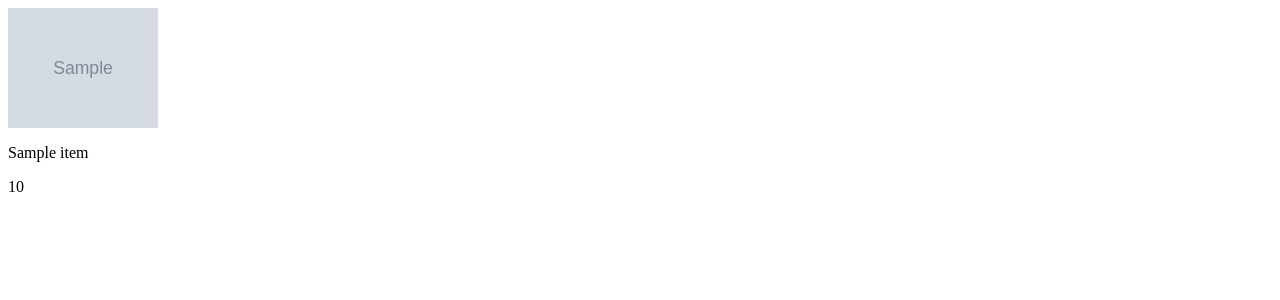
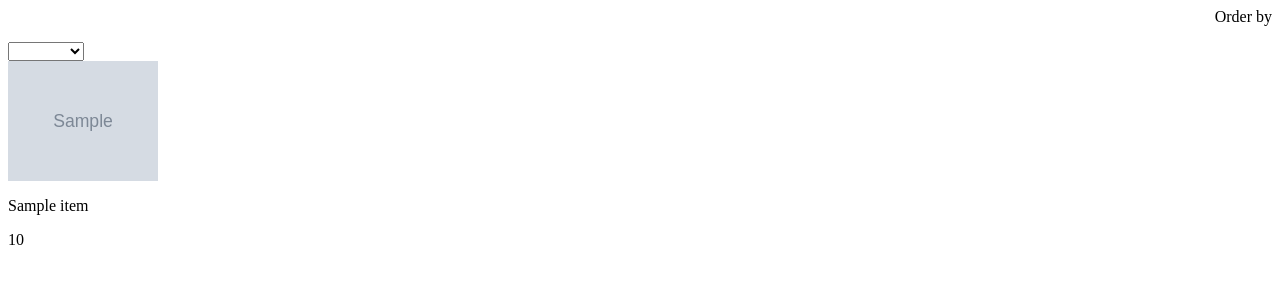
Before and after one commit to T-220-VLN2-H2/Code, a Django app: template core/templates/categories/category_page.html in a window 1280 px wide. Shown: the top 300 px of the page. Run offline with Django 4.2, Linux system fonts and the light colour scheme; data comes from the database, SQL or seed files in the repository; the template is opened without the code that fills it: most values are stand-ins (such as "Sample title", 1, 10 or a date in 2020); grey boxes marked "Sample" are stand-in pictures.

Commit message:
Added item filtering

```diff
--- a/core/services/image_service.py
+++ b/core/services/image_service.py
@@ -9,7 +9,7 @@ class ImageService:
         for idx, file in enumerate(images):
             file_name = "_".join([item.title, str(item.id), str(idx)])
             ext = file.name.split(".")[-1]
-            if ext not in ("JPG", "jpg", "JPEG", "png", "PNG"):
+            if ext not in ("JPG", "jpg", "JPEG", "png", "PNG", "jpeg"):
                 break
             file.name = f"{file_name}.{ext}"
             temp = Image(name=file_name, image=file)
--- /dev/null
+++ b/core/static/js/itemOrdering.js
@@ -0,0 +1,9 @@
+const filter = document.getElementById("orderBy");
+window.addEventListener("load", function(){
+    const selected = window.location.search.split("=")[1]
+    filter.value = selected;
+});
+
+filter.addEventListener("change", (e) => {
+    window.location.href = `?sort=${filter.value}`;
+})
--- a/core/templates/categories/category_page.html
+++ b/core/templates/categories/category_page.html
@@ -1,8 +1,22 @@
 {% extends 'base.html' %}
+{% load static %}
 {% block content %}
     <div class="row">
+        <div class="col-2">
+            <p style="text-align: right">Order by</p>
+        </div>
+        <div class="col-2">
+            <select id="orderBy">
+                <option value="price_hi">Price (hi)</option>
+                <option value="price_lo">Price (lo)</option>
+                <option value="name">Name</option>
+            </select>
+        </div>
+    </div>
+    <div class="row" id="categoryItems">
     {% for item, image in category_items %}
         {% include 'items/item_list.html' %}
     {% endfor %}
     </div>
+<script src="{% static 'js/itemOrdering.js' %}"></script>
 {% endblock %}
--- a/core/templates/items/item_list.html
+++ b/core/templates/items/item_list.html
@@ -1,9 +1,9 @@
 {% load static %}
 <div class="col">
-    <a href="/items/{{item.id}}">
+    <a href="/items/{{item.id}}" class="itemLink">
         {% with image.all|first as image %}
-        <img src="{% static 'media' %}/{{image.image}}" style="width:150px; height:120px;">
+        <img src="{% static 'media' %}/{{image.image}}" class="itemImage" style="width:150px; height:120px;">
         {% endwith %}
     </a>
-    <p>{{item.title}}</p><p>{{item.price}}</p>
+    <p class="itemTitle">{{item.title}}</p><p class="itemPrice">{{item.price}}</p>
 </div>
--- a/core/views/categories.py
+++ b/core/views/categories.py
@@ -17,6 +17,11 @@ def home(request):
 
 
 def category_page(request, cat_id):
+    try:
+        sort = request.GET['sort']
+    except:
+        sort = "default"
+    ctx['items'] = item_service.get_all_items(sort=sort)
     ctx["user"] = request.user
     categories = cat_service.get_all_category_items()
     sub_categories = cat_service.categories_with_parents()
@@ -35,4 +40,5 @@ def category_page(request, cat_id):
                         for item in ctx["items"]
                         if item.category.id == sub_cat.id
                     ]
+
     return render(request, "../templates/categories/category_page.html", context=ctx)
```
Also changed, not shown: core/services/item_service.py (+12 -4 lines), core/static/media/images/A_personal_Helgi_7_0.jpeg (added), core/static/media/images/intel_i5_Processor_4_0.png (added), 1 other file.
